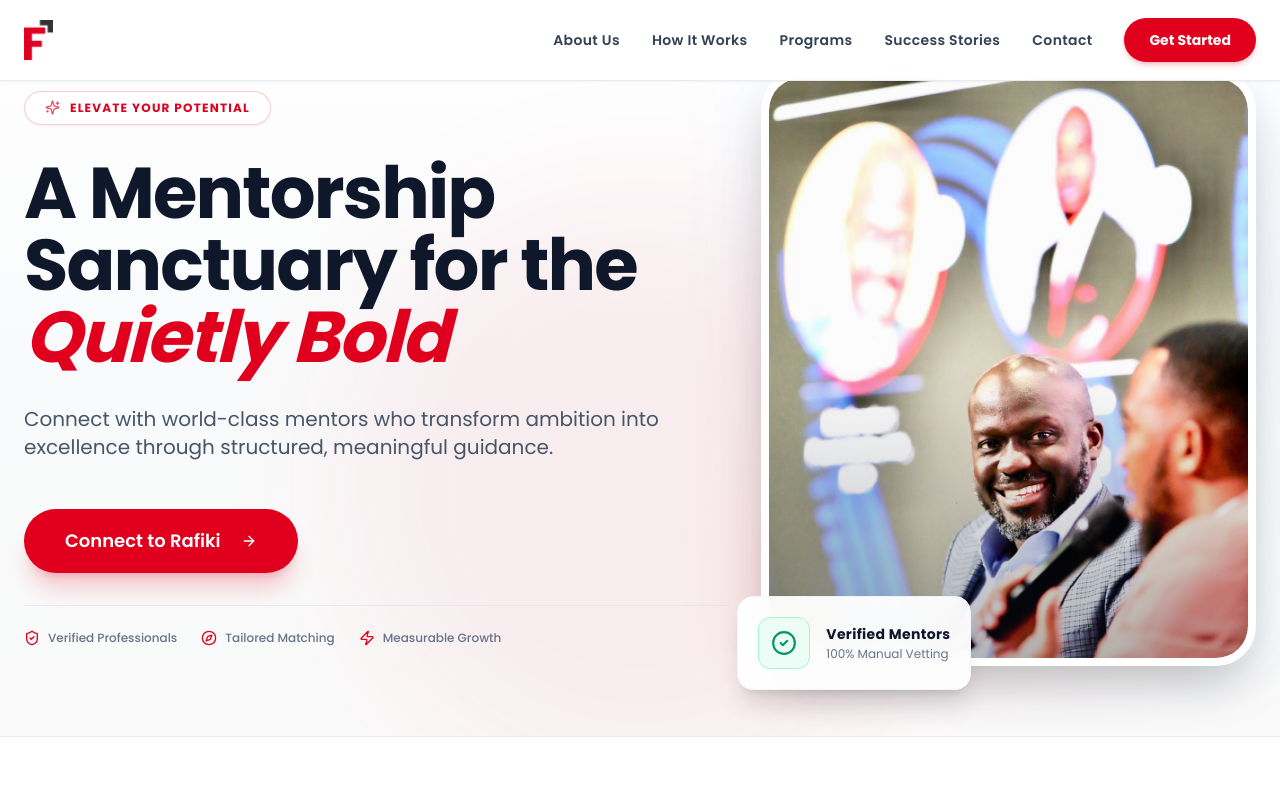
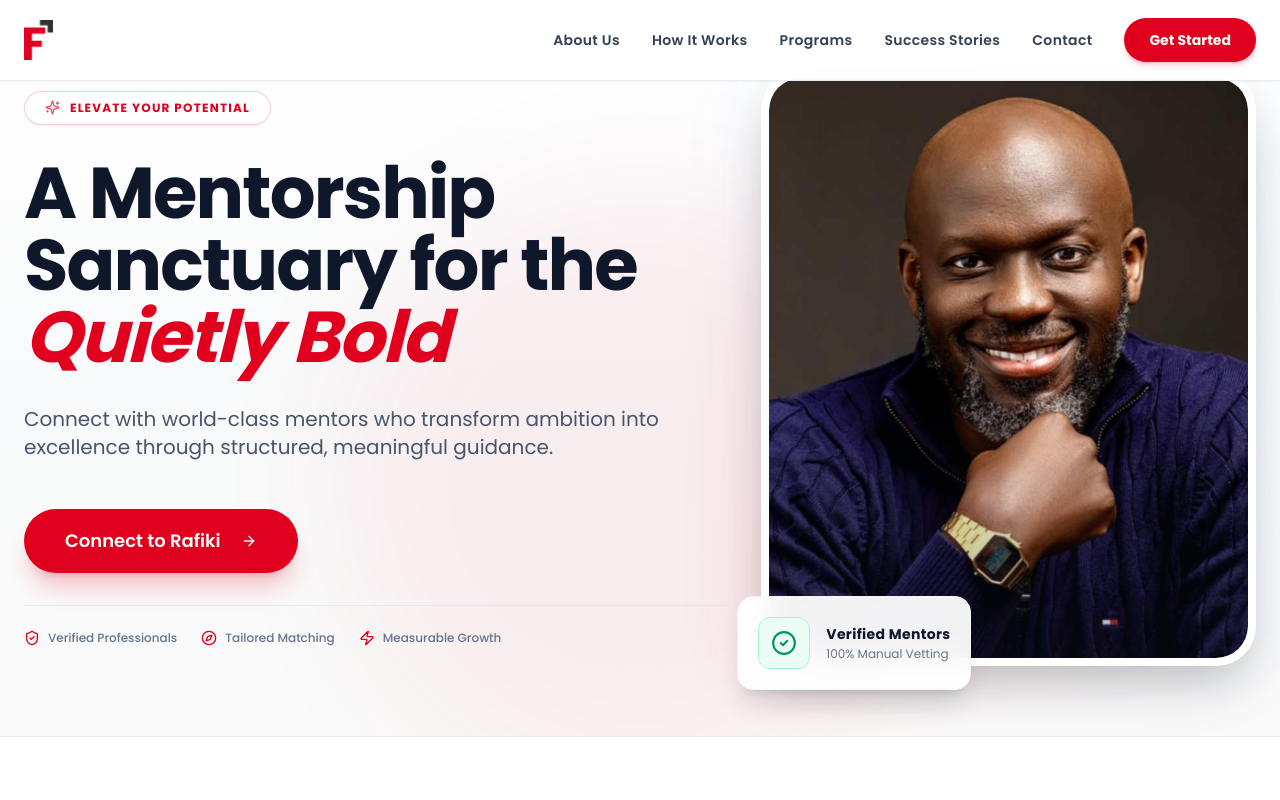
Before and after one commit to FrancisObinne/frankmolla, a React (Vite) app: page / in a window 1280 px wide. Shown: the top 800 px of the page. Built offline with nearby package versions, Linux system fonts and the light colour scheme; the HTML template or start-up script is replaced by a standard one.

Commit message:
Add gallery16 image to Home component
Added a new gallery image to the Home component and updated the image source.

```diff
--- a/src/pages/Home.tsx
+++ b/src/pages/Home.tsx
@@ -899,6 +899,7 @@ import gallery3 from "@/assets/gallery_3.jpg";
 import gallery4 from "@/assets/gallery_4.jpg";
 import gallery5 from "@/assets/gallery_5.jpg";
 import gallery7 from "@/assets/gallery_7.jpg";
+import gallery16 from "@/assets/gallery_16.jpg";
 
 const Home = () => {
   return (
@@ -954,7 +955,7 @@ const Home = () => {
             <div className="absolute -inset-2 bg-gradient-to-tr from-primary/20 via-blue-400/10 to-transparent rounded-[2.8rem] blur-2xl opacity-60" />
             <div className="relative rounded-[2.5rem] overflow-hidden shadow-2xl border-8 border-white bg-white">
               <img
-                src={heroImage}
+                src={gallery16}
                 alt="Mentorship"
                 loading="eager"
                 decoding="async"
```
